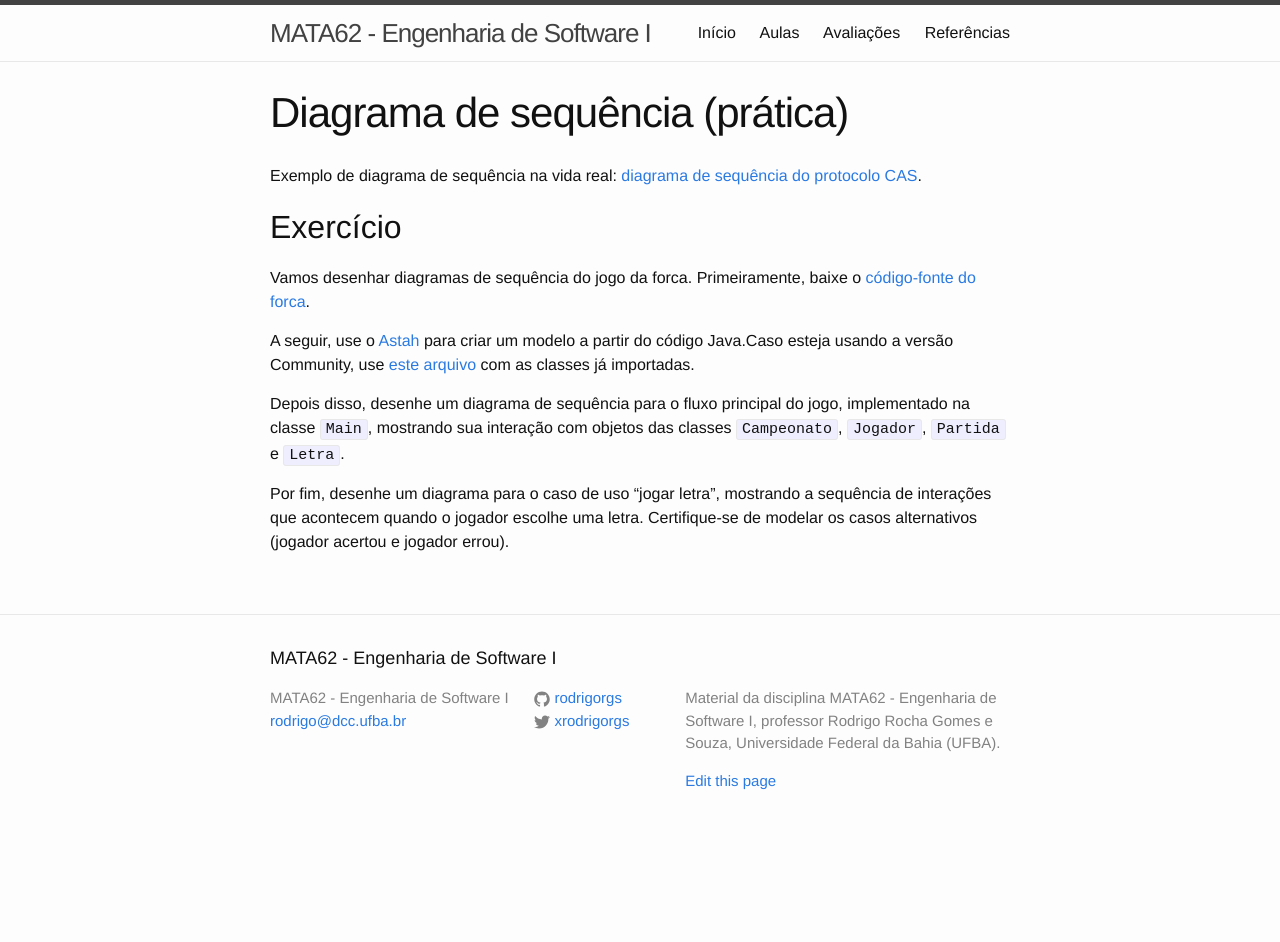
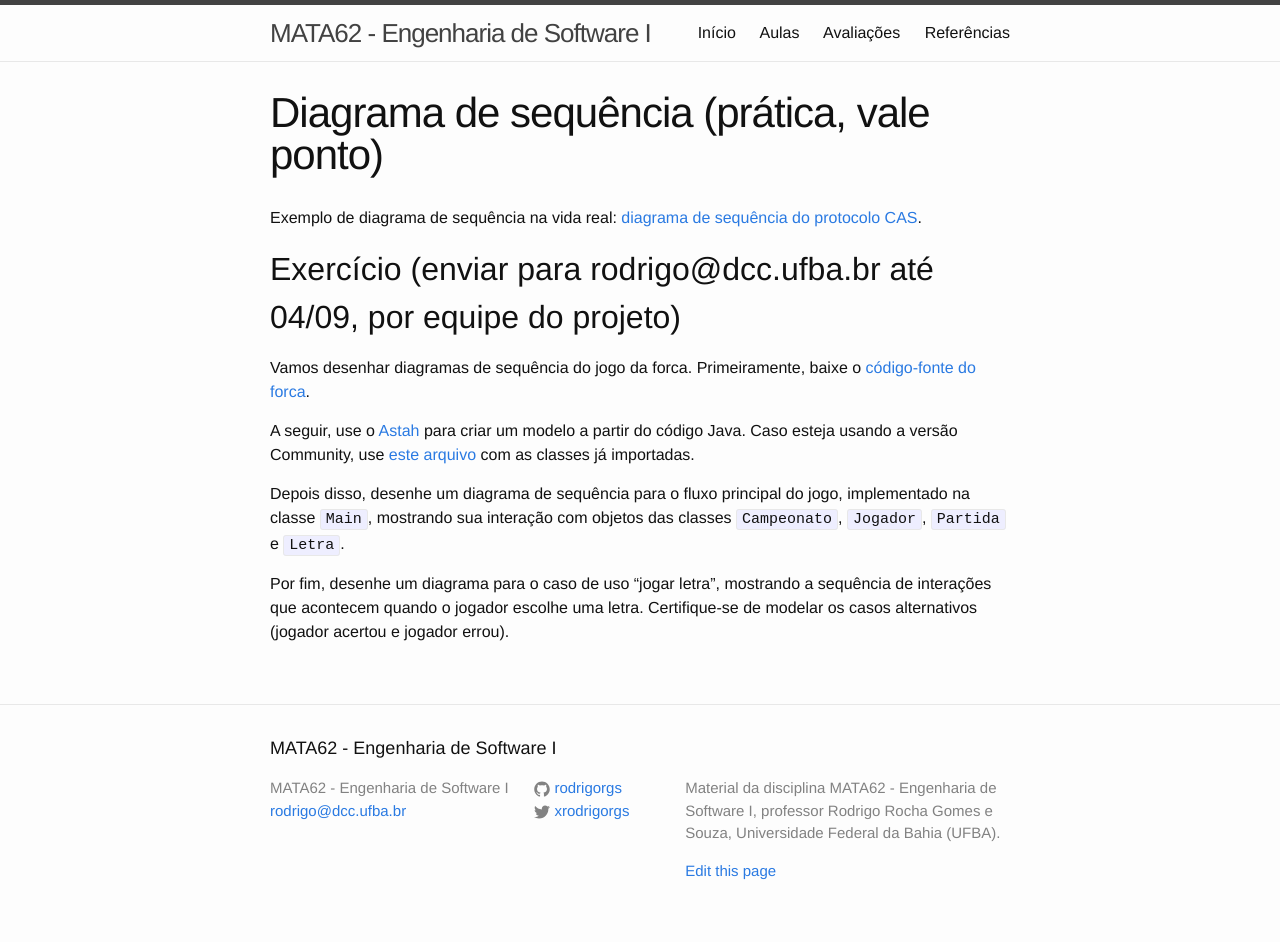
Before and after one commit to rodrigorgs/mata62-20161, a Jekyll site: the page built from aula-sequencia.md, in a window 1280 px wide. Built offline with Jekyll 4.4.1, drawn with Linux system fonts in a browser that asks for light colours; before the commit the page ends 900 px from its top, so only the background shows below that.

Commit message:
Melhora redação.

```diff
--- a/aula-sequencia.md
+++ b/aula-sequencia.md
@@ -1,17 +1,17 @@
 ---
 layout: page
 categories: aula
-title: "Diagrama de sequência (prática)"
+title: "Diagrama de sequência (prática, vale ponto)"
 date: 2016-08-29 20:20:00 -0300
 ---
 
 Exemplo de diagrama de sequência na vida real: [diagrama de sequência do protocolo CAS]({{site.baseurl}}/files/cas-sequence.png).
 
-## Exercício
+## Exercício (enviar para rodrigo@dcc.ufba.br até 04/09, por equipe do projeto)
 
 Vamos desenhar diagramas de sequência do jogo da forca. Primeiramente, baixe o [código-fonte do forca]({{site.baseurl}}/files/forca.zip).
 
-A seguir, use o [Astah](astah.net) para criar um modelo a partir do código Java.Caso esteja usando a versão Community, use [este arquivo]({{site.baseurl}}/files/forca-classes.asta) com as classes já importadas.
+A seguir, use o [Astah](astah.net) para criar um modelo a partir do código Java. Caso esteja usando a versão Community, use [este arquivo]({{site.baseurl}}/files/forca-classes.asta) com as classes já importadas.
 
 Depois disso, desenhe um diagrama de sequência para o fluxo principal do jogo, implementado na classe `Main`, mostrando sua interação com objetos das classes `Campeonato`, `Jogador`, `Partida` e `Letra`.
 
```
